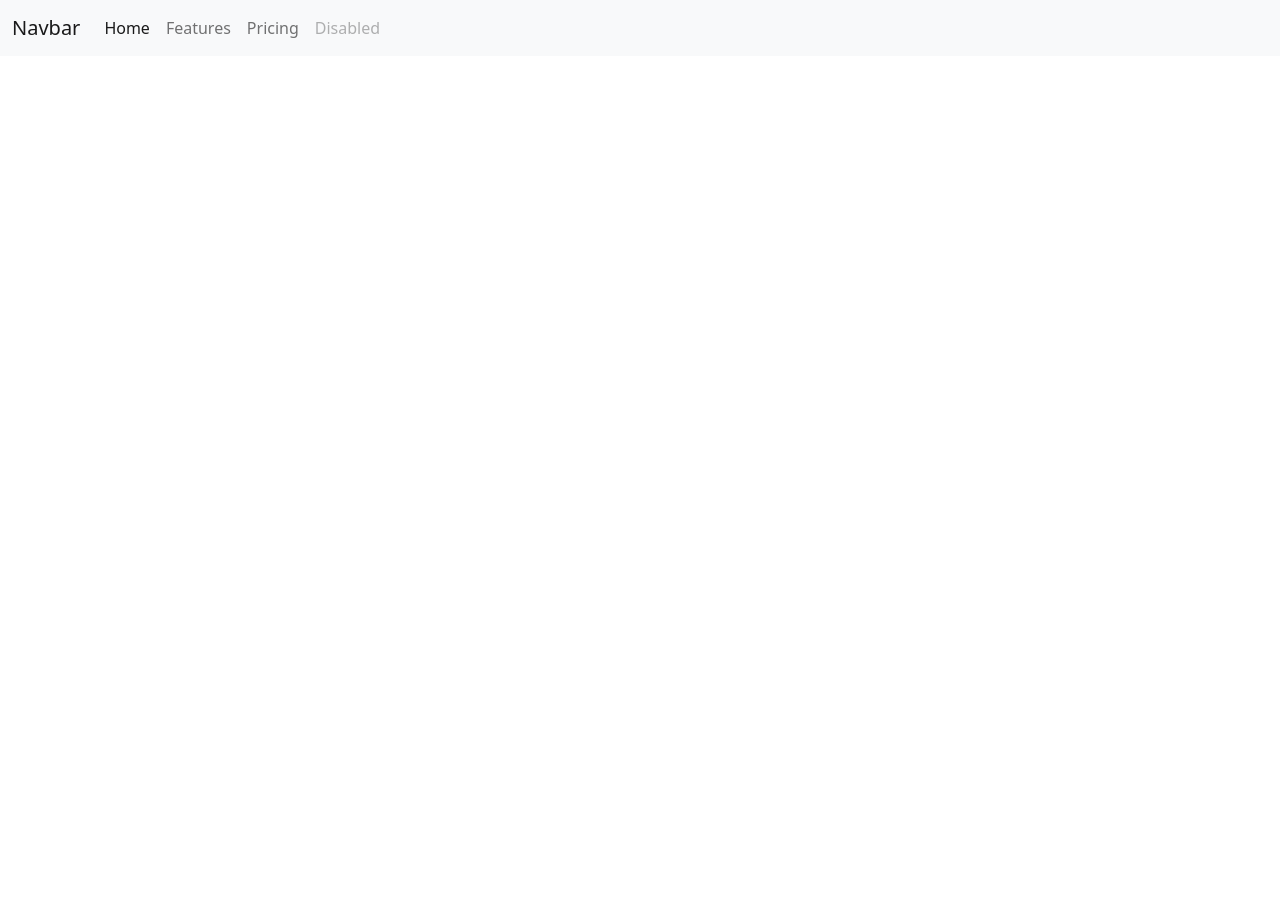
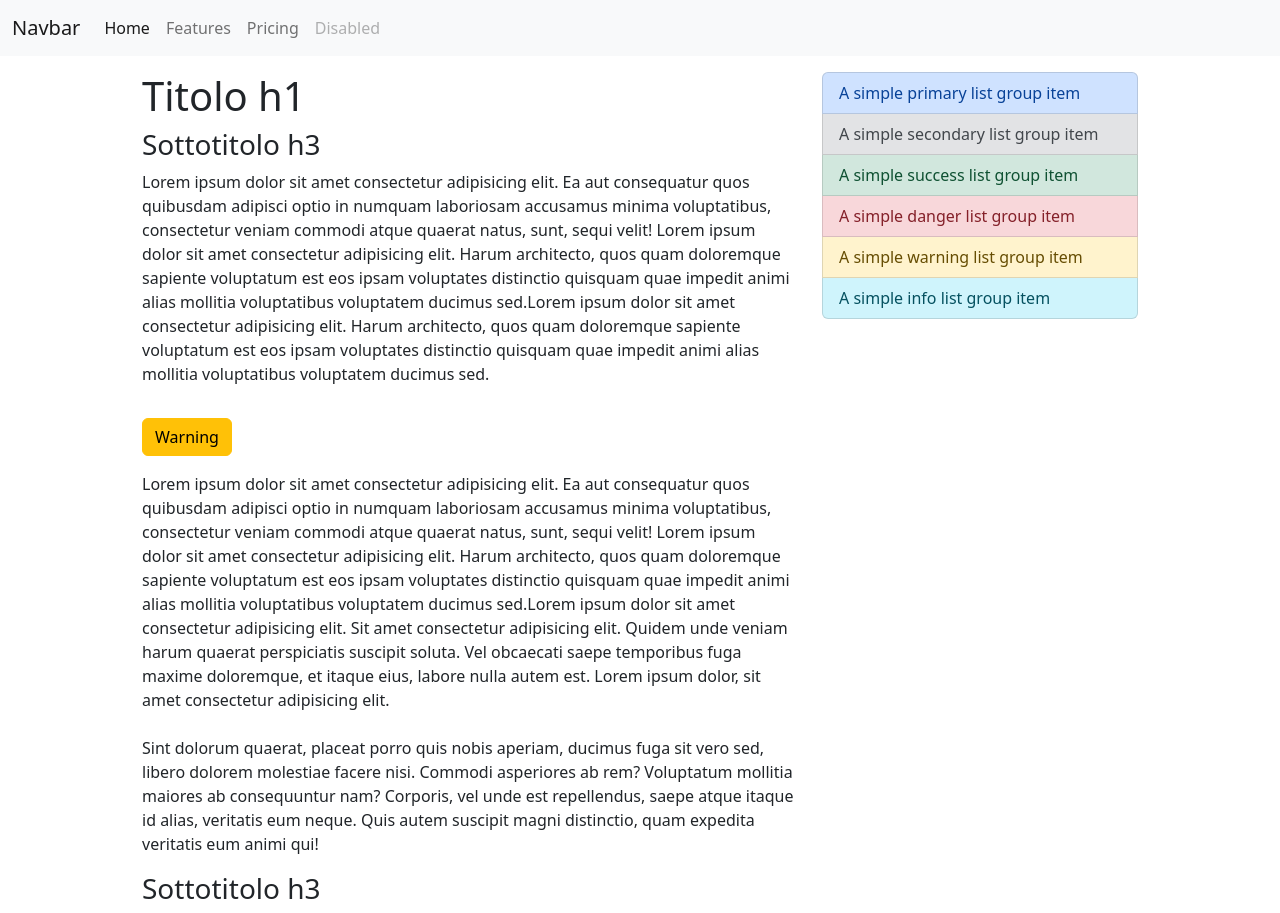
Before and after one commit to dimitrilzk/u2-s6-sass2, a website: page html/index.html in a window 1280 px wide. Before the commit the page ends 800 px from the top, so only its background shows below. Drawn offline with nearby package versions, Linux system fonts and the light colour scheme.

Commit message:
set up html complete

```diff
--- a/html/index.html
+++ b/html/index.html
@@ -32,6 +32,63 @@
         </div>
       </div>
     </nav>
+    <div class="container">
+      <div class="row mt-3 mx-5">
+        <div class="col-8">
+          <h1>Titolo h1</h1>
+          <h3>Sottotitolo h3</h3>
+          <p>
+            Lorem ipsum dolor sit amet consectetur adipisicing elit. Ea aut consequatur quos
+            quibusdam adipisci optio in numquam laboriosam accusamus minima voluptatibus,
+            consectetur veniam commodi atque quaerat natus, sunt, sequi velit! Lorem ipsum dolor sit
+            amet consectetur adipisicing elit. Harum architecto, quos quam doloremque sapiente
+            voluptatum est eos ipsam voluptates distinctio quisquam quae impedit animi alias
+            mollitia voluptatibus voluptatem ducimus sed.Lorem ipsum dolor sit amet consectetur
+            adipisicing elit. Harum architecto, quos quam doloremque sapiente voluptatum est eos
+            ipsam voluptates distinctio quisquam quae impedit animi alias mollitia voluptatibus
+            voluptatem ducimus sed.
+          </p>
+          <button type="button" class="btn btn-warning my-3">Warning</button>
+          <p>
+            Lorem ipsum dolor sit amet consectetur adipisicing elit. Ea aut consequatur quos
+            quibusdam adipisci optio in numquam laboriosam accusamus minima voluptatibus,
+            consectetur veniam commodi atque quaerat natus, sunt, sequi velit! Lorem ipsum dolor sit
+            amet consectetur adipisicing elit. Harum architecto, quos quam doloremque sapiente
+            voluptatum est eos ipsam voluptates distinctio quisquam quae impedit animi alias
+            mollitia voluptatibus voluptatem ducimus sed.Lorem ipsum dolor sit amet consectetur
+            adipisicing elit. Sit amet consectetur adipisicing elit. Quidem unde veniam harum
+            quaerat perspiciatis suscipit soluta. Vel obcaecati saepe temporibus fuga maxime
+            doloremque, et itaque eius, labore nulla autem est. Lorem ipsum dolor, sit amet
+            consectetur adipisicing elit. <br />
+            <br />
+            Sint dolorum quaerat, placeat porro quis nobis aperiam, ducimus fuga sit vero sed,
+            libero dolorem molestiae facere nisi. Commodi asperiores ab rem? Voluptatum mollitia
+            maiores ab consequuntur nam? Corporis, vel unde est repellendus, saepe atque itaque id
+            alias, veritatis eum neque. Quis autem suscipit magni distinctio, quam expedita
+            veritatis eum animi qui!
+          </p>
+          <h3>Sottotitolo h3</h3>
+        </div>
+        <div class="col-4">
+          <ul class="list-group">
+            <li class="list-group-item list-group-item-primary">
+              A simple primary list group item
+            </li>
+            <li class="list-group-item list-group-item-secondary">
+              A simple secondary list group item
+            </li>
+            <li class="list-group-item list-group-item-success">
+              A simple success list group item
+            </li>
+            <li class="list-group-item list-group-item-danger">A simple danger list group item</li>
+            <li class="list-group-item list-group-item-warning">
+              A simple warning list group item
+            </li>
+            <li class="list-group-item list-group-item-info">A simple info list group item</li>
+          </ul>
+        </div>
+      </div>
+    </div>
     <script src="../node_modules/bootstrap/dist/js/bootstrap.min.js"></script>
   </body>
 </html>
```
